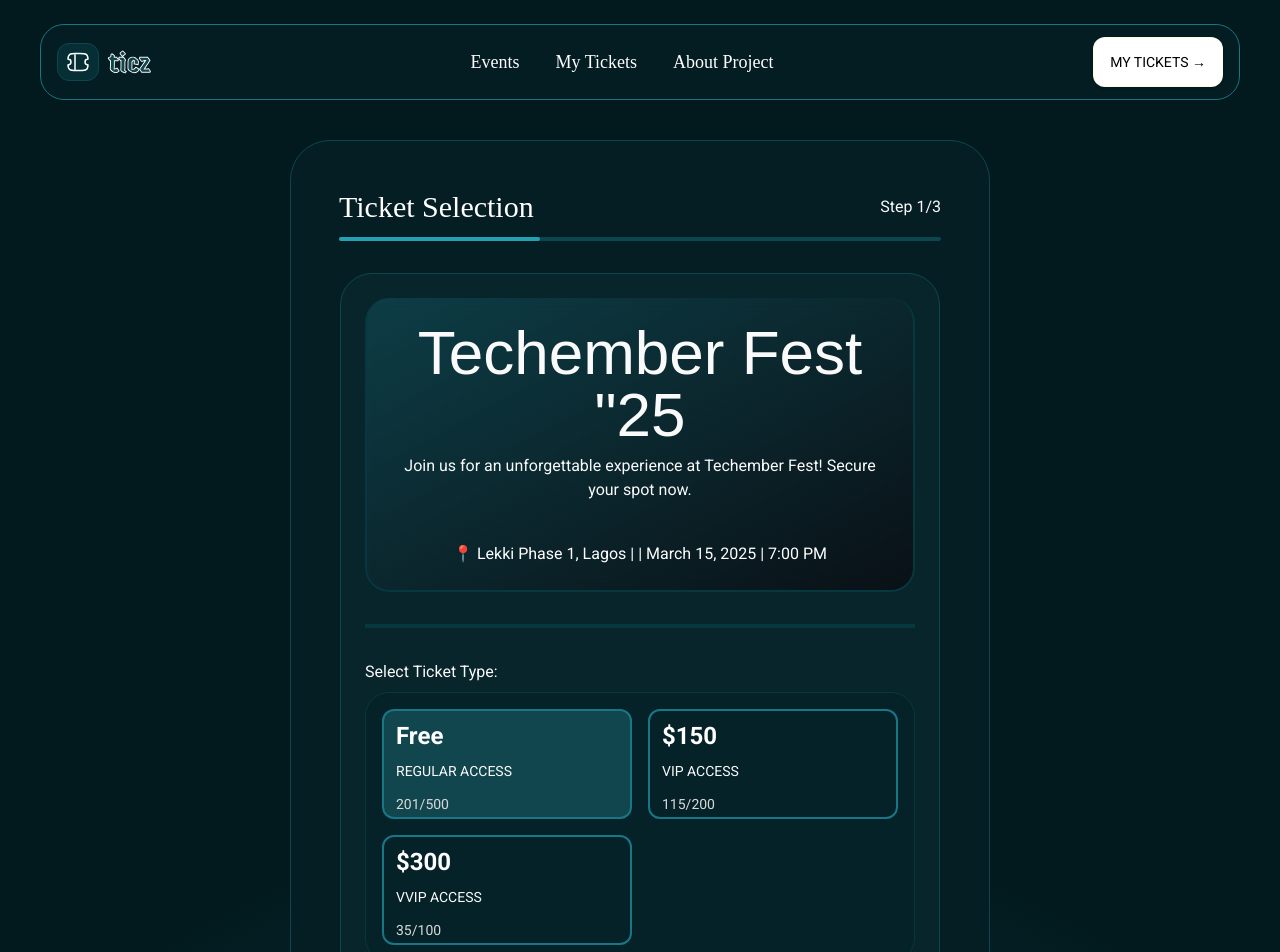
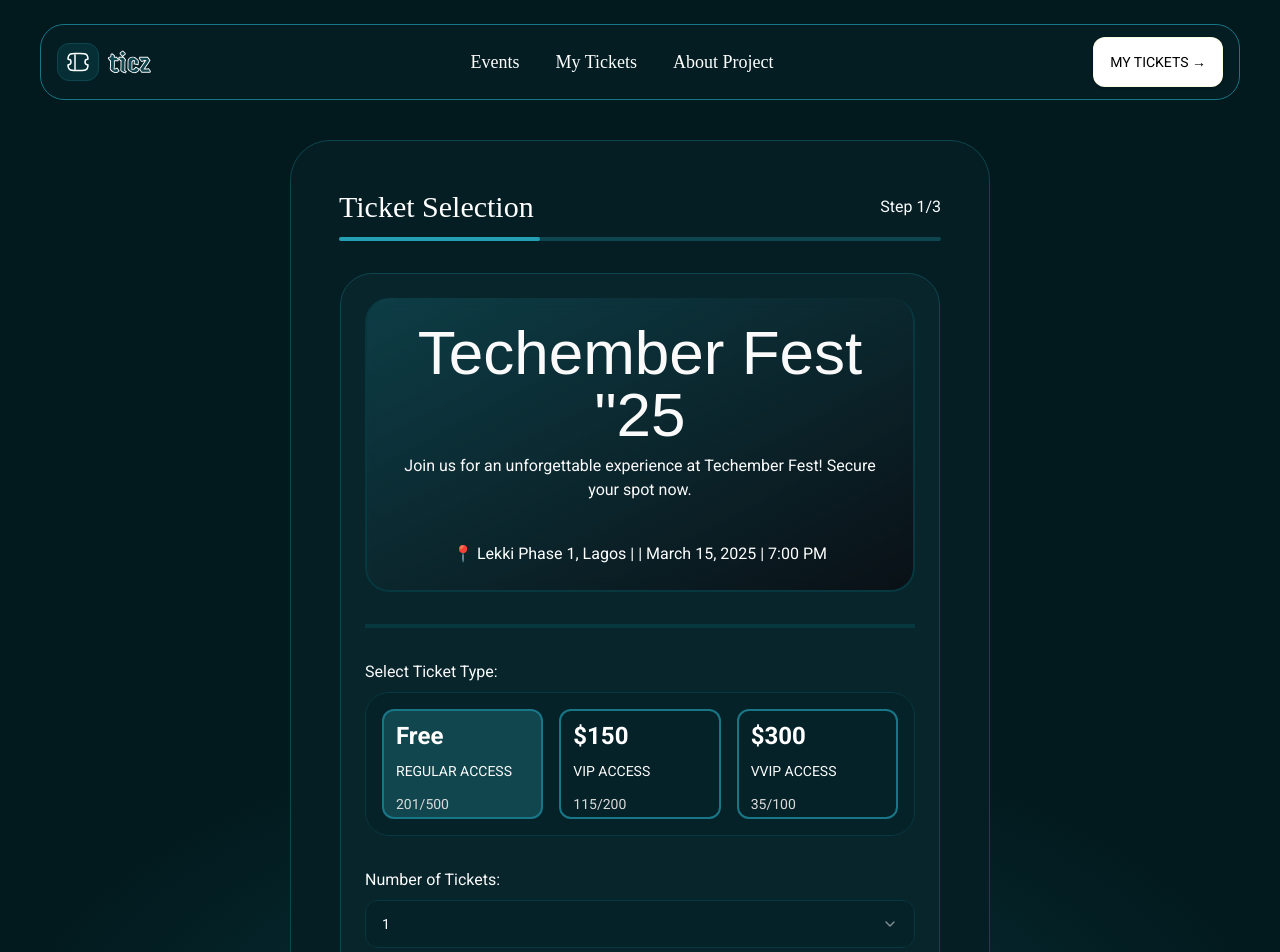
Before and after one commit to ochudi/ticz, a Next.js app: page / in a window 1280 px wide. Shown: the top 952 px of the page. Built offline with nearby package versions, Linux system fonts and the light colour scheme; a web font is replaced by a local one.

Commit message:
Fix form grid

```diff
--- a/components/TicketForm.tsx
+++ b/components/TicketForm.tsx
@@ -154,7 +154,7 @@ const TicketSelection = () => {
             <h4 className="self-stretch text-[#FAFAFA] text-base font-normal leading-[150%]">
               Select Ticket Type:
             </h4>
-            <div className="grid grid-cols-1 md:grid-cols-2 gap-4 p-4 self-stretch rounded-[24px] border border-[#07373F] bg-[#052228]">
+            <div className="grid grid-cols-1 md:grid-cols-3 gap-4 p-4 self-stretch rounded-[24px] border border-[#07373F] bg-[#052228]">
               {tickets.map((ticket) => (
                 <button
                   key={ticket.type}
```
